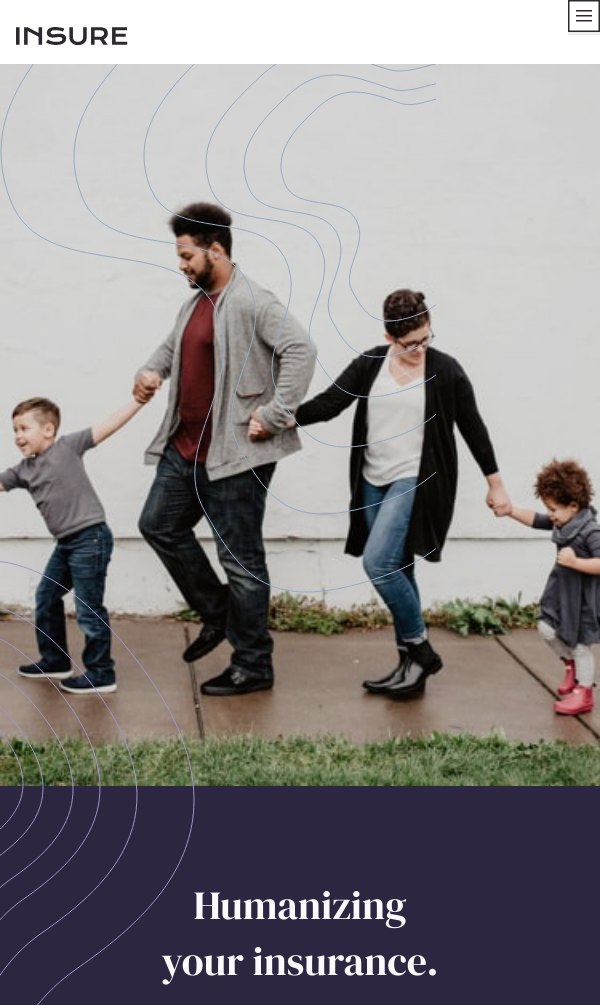
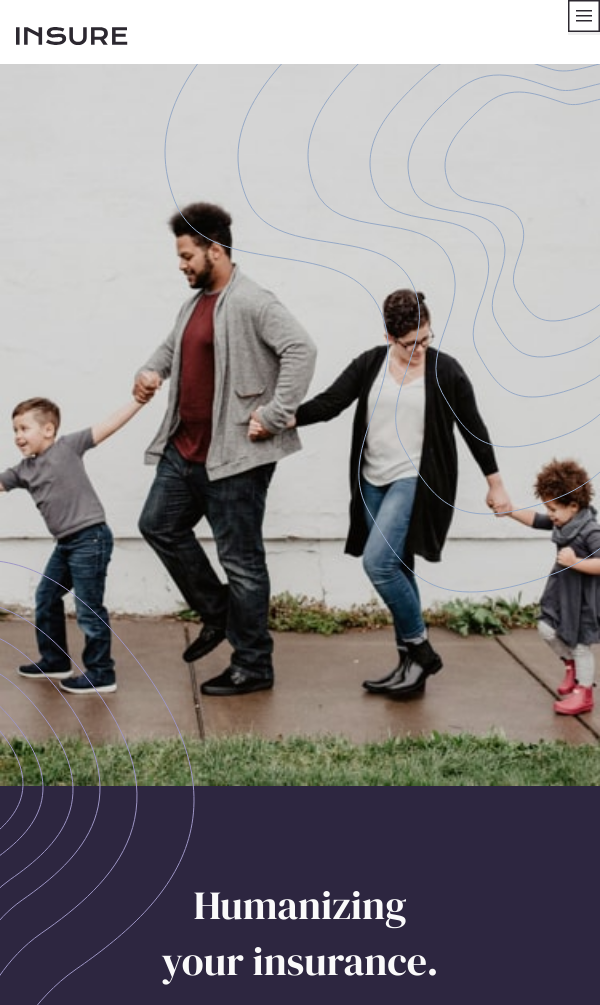
Before and after one commit to mfargas/insure-landing-page, a website built with Parcel: page index.html in a window 600 px wide. Shown: the top 1005 px of the page. Built offline with nearby package versions, Linux system fonts and the light colour scheme.

Commit message:
Adjust SVG alignment

```diff
--- a/app/style/style.scss
+++ b/app/style/style.scss
@@ -56,9 +56,13 @@ header{
                 padding-right: 2rem;
                 a{
                     text-decoration: none;
+                    color: $grey-violet;
                 }
                 a:link{
-                    color: $dark-violet;
+                    color: $grey-violet;
+                }
+                a:hover{
+                    color: $grey-violet;
                 }
             }
         }
@@ -99,15 +103,15 @@ section.intro{
         flex-direction: row;
         justify-content: space-between;
         z-index: 5;
-        img.intro-left{
+        .intro-left{
             position: absolute;
-            top: 25rem;
+            padding: 35rem 0;
             width: auto;
             max-width: 15rem;
             color: $off-white;
             margin: auto;
         }
-        img.intro-right{
+        .intro-right{
             position: absolute;
             right: 0rem;
             width: auto;
@@ -391,8 +395,8 @@ footer{
             position: absolute;
             height: 100%;
             .intro-left{
+                padding: 32rem 0;
                 img{
-                    padding: 32rem 0;
                     z-index: 2;
                 }
             }
@@ -532,11 +536,10 @@ footer{
         grid-template-columns: 100%;
         .intro-svgs{
             .intro-left{
-                position: fixed;
-                top: 70vh;
+                position: inherit;
             }
             .intro-right{
-
+                position: inherit;
             }
         }
         .intro-text{
```
Also changed, not shown: app/style/style.css, 1 other file.
